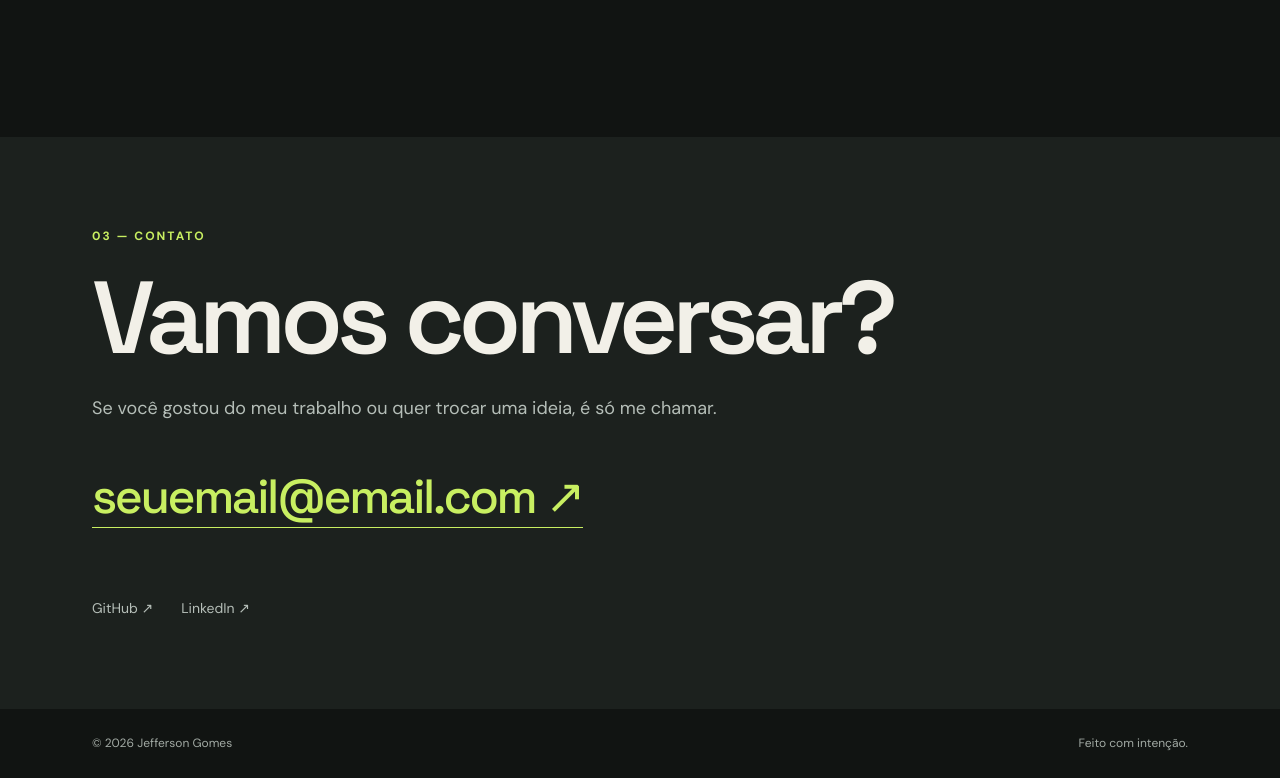
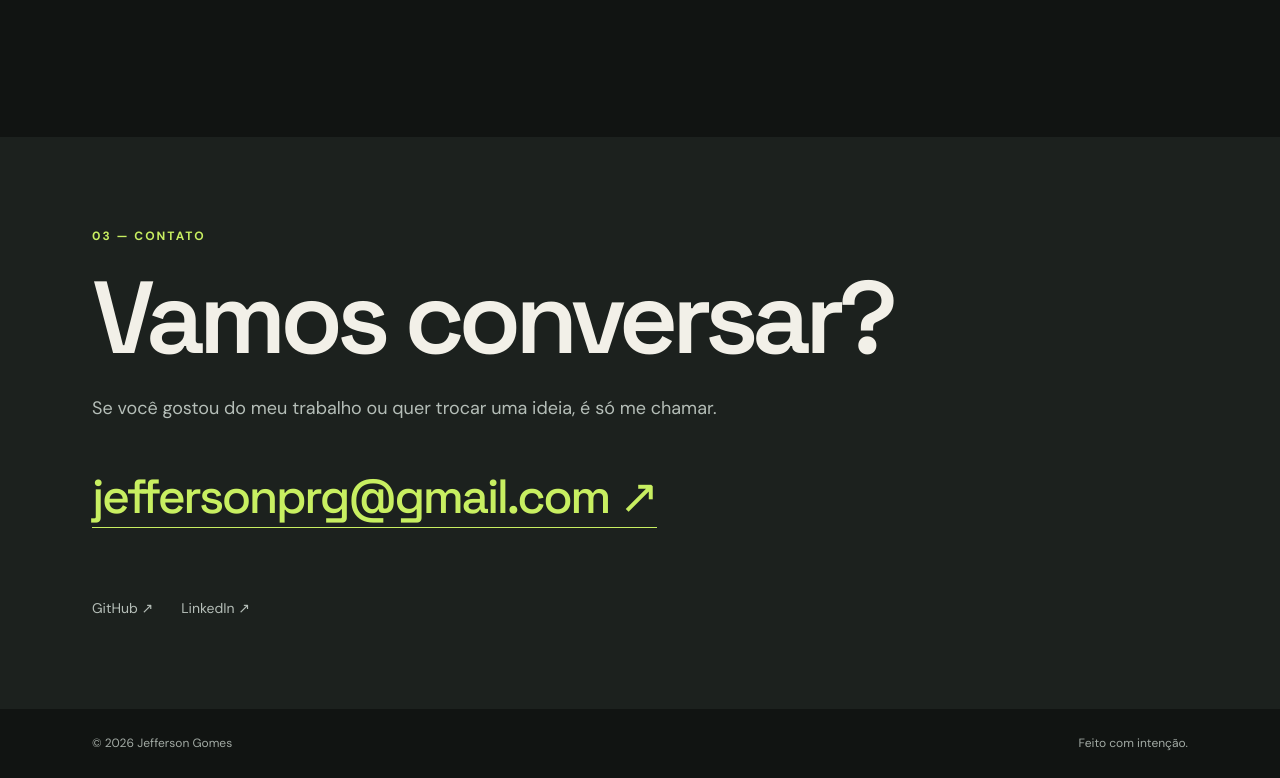
Before and after one commit to jeffersonprg/jeffersonprg.github.io, a plain HTML site: page index.html in a window 1280 px wide. Shown: the part 2181-2959 px from the top of the page. Drawn offline with Linux system fonts and the light colour scheme.

Commit message:
Add contact email

```diff
--- a/index.html
+++ b/index.html
@@ -54,7 +54,7 @@
     <section class="contact section" id="contato">
       <p class="eyebrow">03 — CONTATO</p><h2>Vamos conversar?</h2>
       <p>Se você gostou do meu trabalho ou quer trocar uma ideia, é só me chamar.</p>
-      <a class="email" href="mailto:seuemail@email.com">seuemail@email.com ↗</a>
+      <a class="email" href="mailto:jeffersonprg@gmail.com">jeffersonprg@gmail.com ↗</a>
       <div class="socials"><a href="https://github.com/jeffersonprg" target="_blank" rel="noreferrer">GitHub ↗</a><a href="https://www.linkedin.com/in/jeffersonprg/" target="_blank" rel="noreferrer">LinkedIn ↗</a></div>
     </section>
   </main>
```
